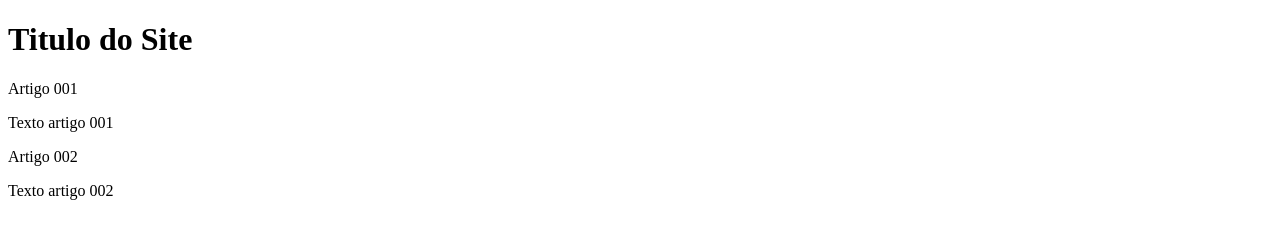
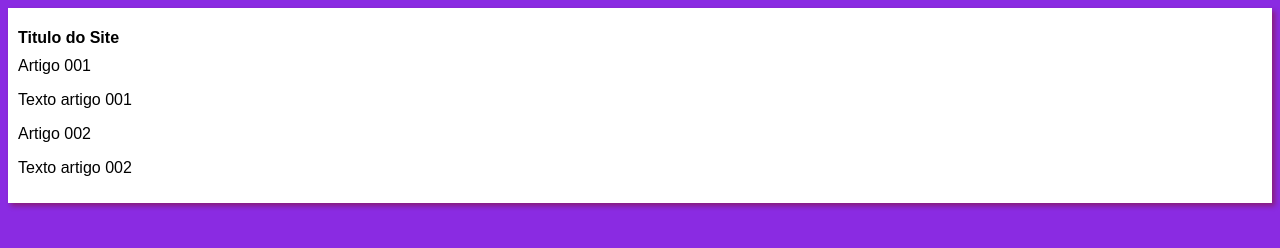
Before and after one commit to geomagg/ProjetoSite, a plain HTML site: page index.html in a window 1280 px wide. Drawn offline with Linux system fonts and the light colour scheme.

Commit message:
Iniciei o design

```diff
--- /dev/null
+++ b/estilo/style.css
@@ -0,0 +1,15 @@
+*{
+    font-family: Arial, Helvetica, sans-serif;
+    font-size: 16px;
+}
+
+body{
+    background-color: blueviolet;
+}
+main{
+    background-color: white;
+    width: 500 px;
+    margin: auto;
+    padding: 10px;
+    box-shadow: 3px 3px 5px rgba(134, 12, 12, 0.486);
+}
--- a/index.html
+++ b/index.html
@@ -4,6 +4,7 @@
     <meta charset="UTF-8">
     <meta name="viewport" content="width=device-width, initial-scale=1.0">
     <title>Titulo do Site</title>
+    <link rel="stylesheet" href="estilo/style.css">
 </head>
 <body>
     <main>
```
